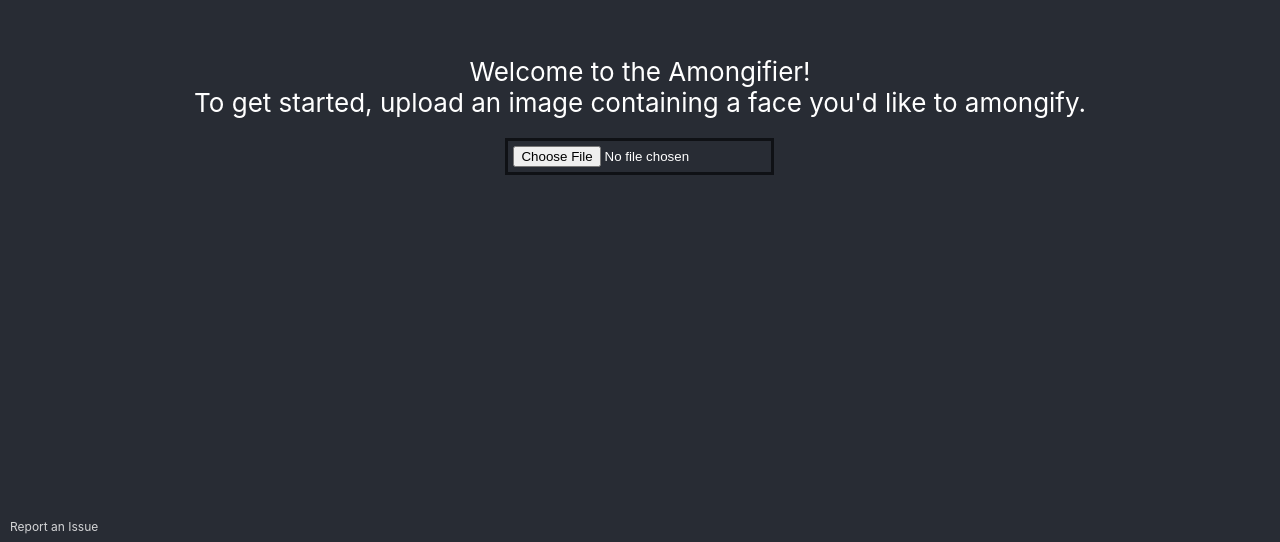
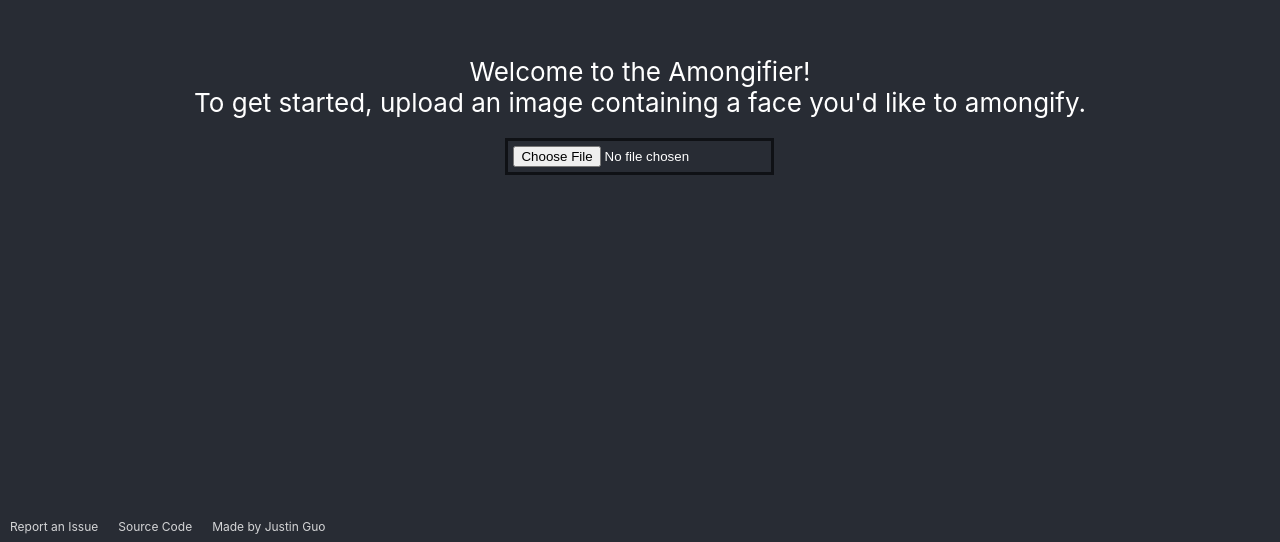
Before and after one commit to thisjustin123/amongifier, a React (Create React App) app in the folder client/: page / in a window 1280 px wide. Shown: the part 258-800 px from the top of the page. Built offline with nearby package versions, Linux system fonts and the light colour scheme.

Commit message:
Add a bit of stuff to footer

```diff
--- a/client/src/App.js
+++ b/client/src/App.js
@@ -770,7 +770,11 @@ function App() {
         }
       </header>
       <footer className="App-footer">
-        <p style={{ fontSize: 12, marginLeft: 10, paddingBottom: 0 }}><a target="_blank" href="https://github.com/thisjustin123/amongifier/issues">Report an Issue</a></p>
+        <p style={{ fontSize: 12, marginLeft: 10, paddingBottom: 0 }}>
+          <a target="_blank" href="https://github.com/thisjustin123/amongifier/issues">Report an Issue</a>
+          <a target="_blank" style={{ marginLeft:20 }} href="https://github.com/thisjustin123/amongifier">Source Code</a>
+          <a target="_blank" style={{ marginLeft:20 }} href="https://linktr.ee/thisjustin_g">Made by Justin Guo</a>
+        </p>
       </footer>
     </div>
   );
```
